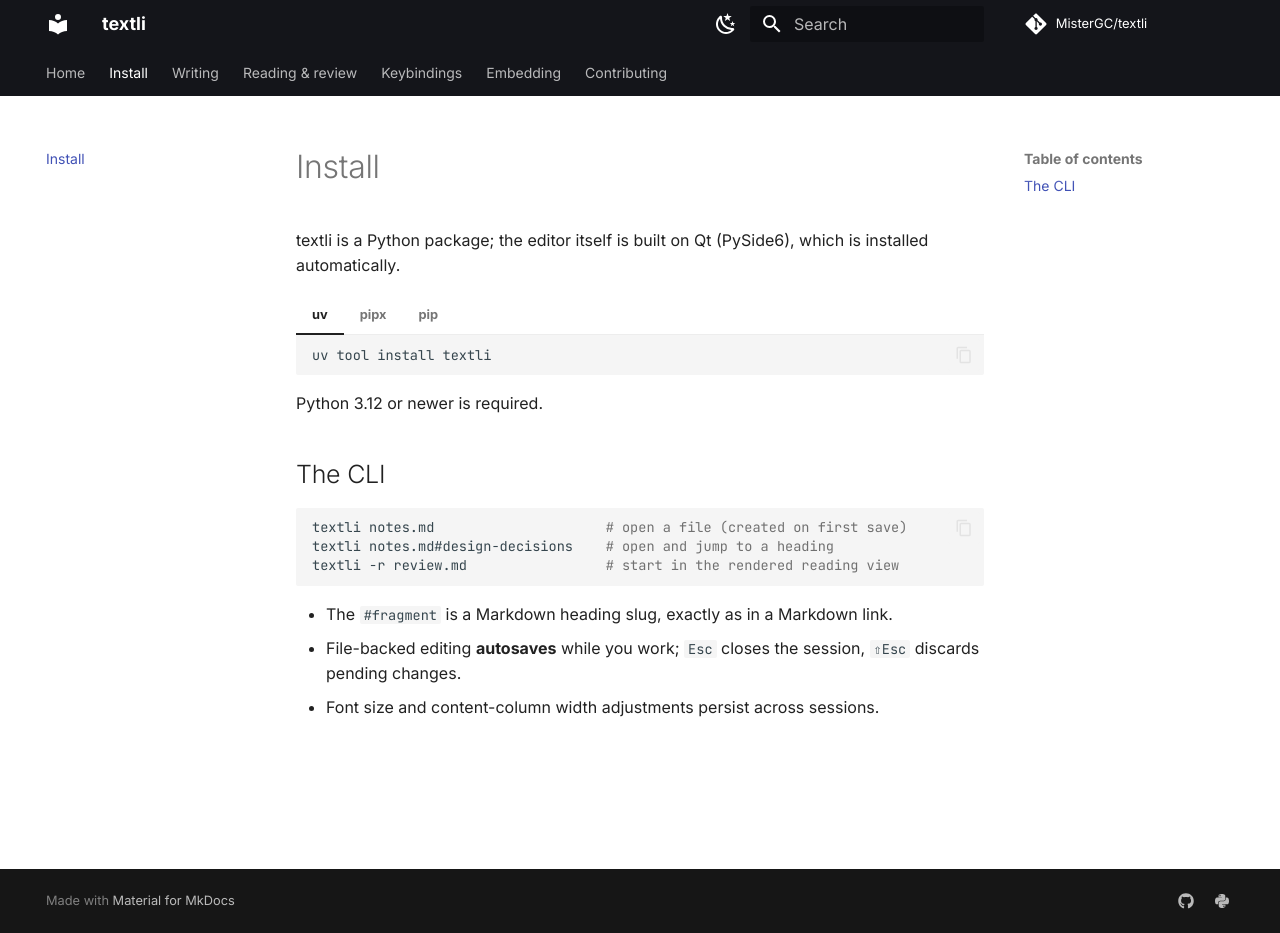
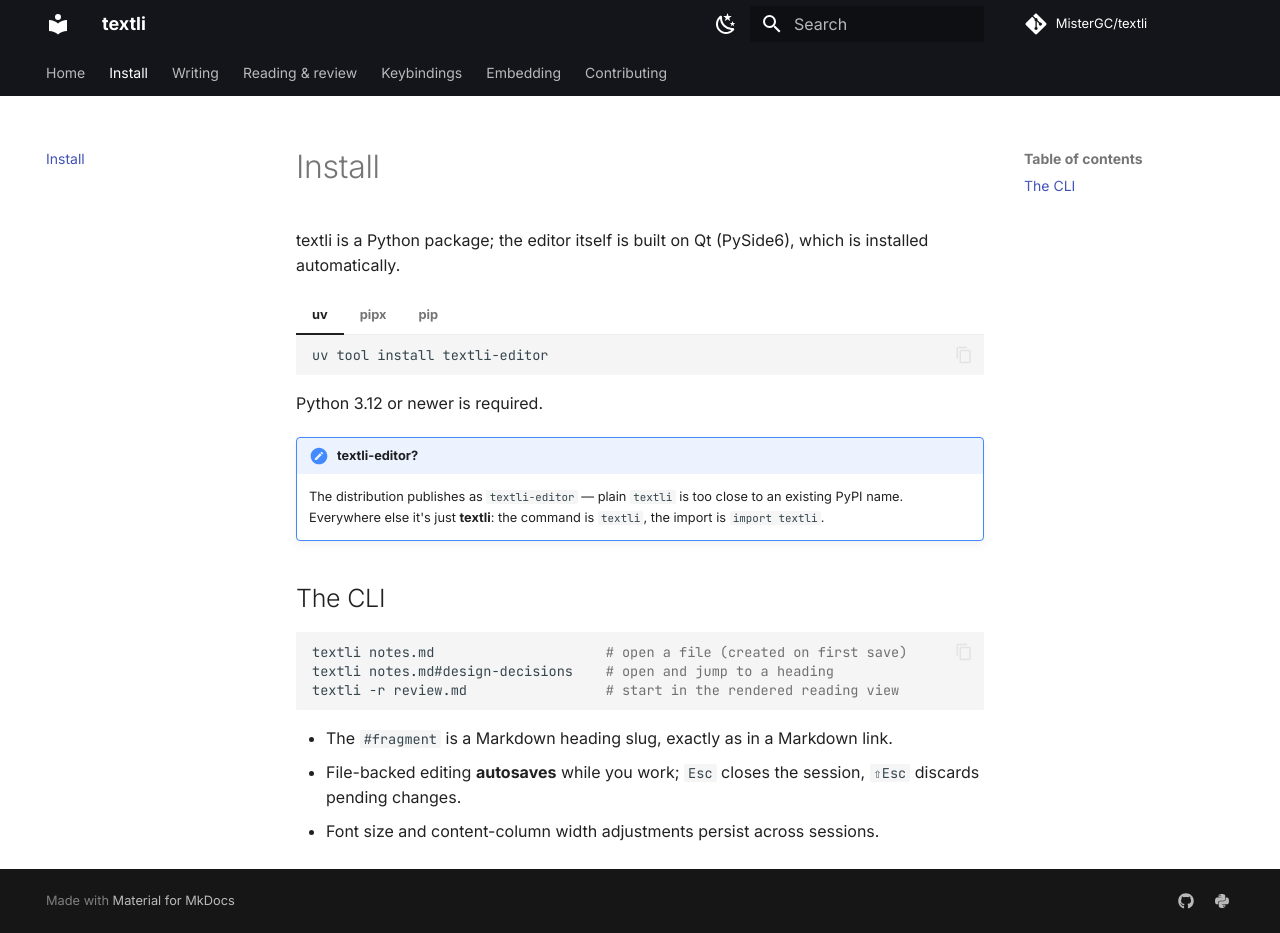
Before and after one commit to MisterGC/textli, an MkDocs documentation site: the page built from docs/install.md, in a window 1280 px wide and 933 px high. Built offline with MkDocs 1.6.1 and Material for MkDocs 9.7.7, drawn with Linux system fonts in a browser that asks for light colours; comment, search, counter and statistics services are not loaded.

Commit message:
Publish as textli-editor on PyPI (command, import, and repo stay textli)

````diff
--- a/docs/install.md
+++ b/docs/install.md
@@ -6,22 +6,27 @@
 === "uv"
 
     ```sh
-    uv tool install textli
+    uv tool install textli-editor
     ```
 
 === "pipx"
 
     ```sh
-    pipx install textli
+    pipx install textli-editor
     ```
 
 === "pip"
 
     ```sh
-    pip install textli
+    pip install textli-editor
     ```
 
 Python 3.12 or newer is required.
+
+!!! note "textli-editor?"
+    The distribution publishes as `textli-editor` — plain `textli` is too
+    close to an existing PyPI name. Everywhere else it's just **textli**:
+    the command is `textli`, the import is `import textli`.
 
 ## The CLI
 
--- a/mkdocs.yml
+++ b/mkdocs.yml
@@ -64,7 +64,7 @@
     - icon: fontawesome/brands/github
       link: https://github.com/MisterGC/textli
     - icon: fontawesome/brands/python
-      link: https://pypi.org/project/textli/
+      link: https://pypi.org/project/textli-editor/
 
 nav:
   - Home: index.md
--- a/pyproject.toml
+++ b/pyproject.toml
@@ -3,7 +3,7 @@
 build-backend = "hatchling.build"
 
 [project]
-name = "textli"
+name = "textli-editor"
 description = "A lightweight text editor with focused writing and reading in mind"
 readme = "README.md"
 license = "MIT"
````
Also changed, not shown: README.md (+5 -1 lines), docs/index.md (+1 -1 lines), 1 other file.
